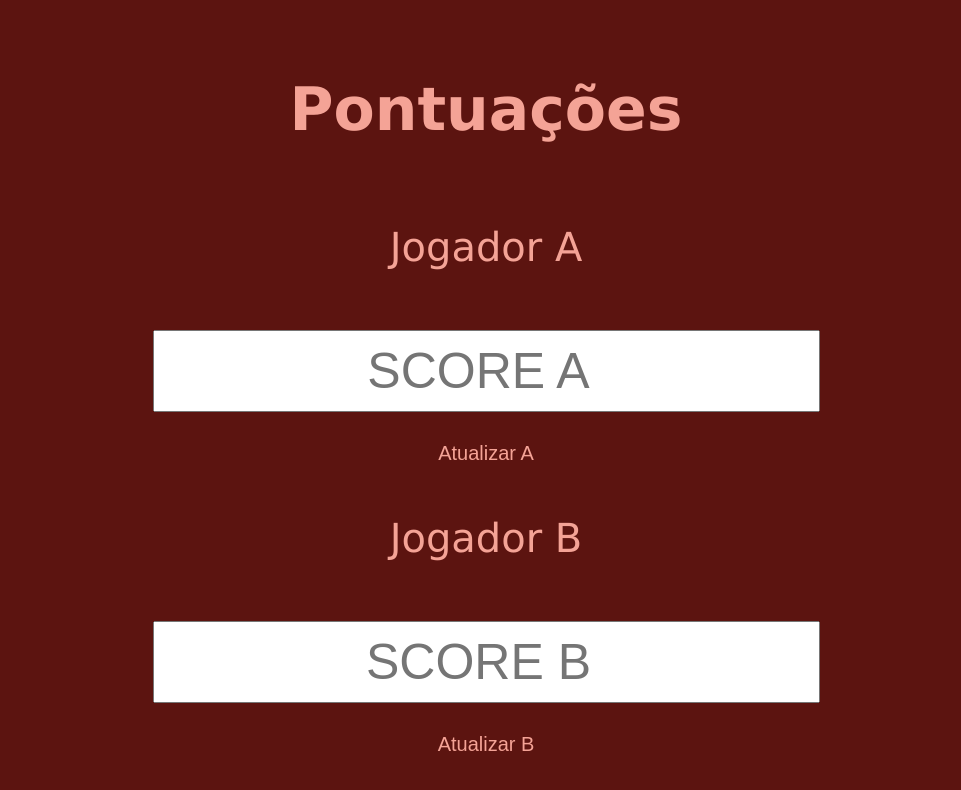
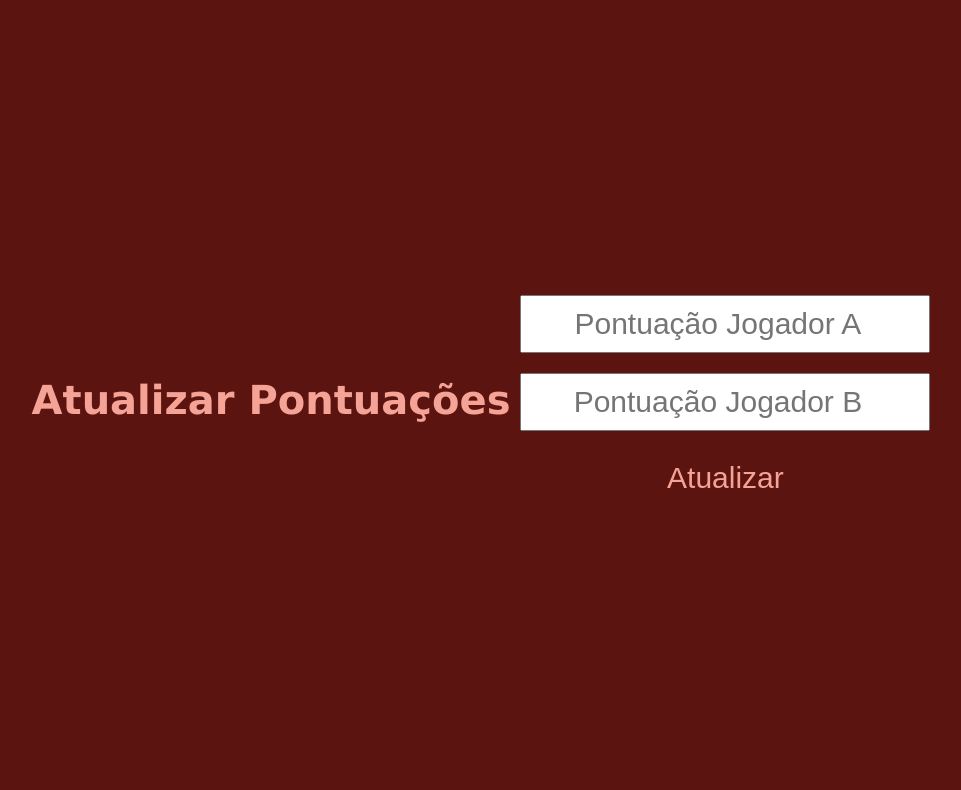
Before and after one commit to Ressuss/yespass, a website: page admin.html in a window 1280 px wide. Shown: the whole page, without its empty margins (154-1115 px from the left). Drawn offline with Linux system fonts and the light colour scheme.

Commit message:
Update admin.html

```diff
--- a/admin.html
+++ b/admin.html
@@ -1,3 +1,4 @@
+<!-- admin.html -->
 <!DOCTYPE html>
 <html lang="pt">
 <head>
@@ -11,52 +12,58 @@
             font-family: Verdana, sans-serif;
             text-align: center;
             display: flex;
-font-size: 40px;
-            flex-direction: column;
             justify-content: center;
             align-items: center;
             height: 100vh;
             margin: 0;
         }
         h1 {
-            font-size: 60px;
+            font-size: 40px;
+        }
+        .container {
+            display: flex;
+            flex-direction: column;
+            align-items: center;
         }
         input {
-            font-size: 50px;
+            font-size: 30px;
             padding: 10px;
-            margin: 20px;
+            margin: 10px;
             text-align: center;
         }
         button {
-            font-size: 20px;
+            font-size: 30px;
             padding: 10px 20px;
             cursor: pointer;
             background-color: #5c1410;
             color: #f4a396;
             border: none;
-            border-radius: 0px;
-            margin: 0px;
+            border-radius: 5px;
+            margin: 10px;
         }
     </style>
     <script>
-        async function updateScore(player) {
-            const score = document.getElementById('newScore' + player).value;
+        async function updateScores() {
+            const scoreA = document.getElementById('newScoreA').value || 0;
+            const scoreB = document.getElementById('newScoreB').value || 0;
+
             await fetch('/update', {
                 method: 'POST',
                 headers: { 'Content-Type': 'application/json' },
-                body: JSON.stringify({ player: player, score: score })
+                body: JSON.stringify({ jogadorA: scoreA, jogadorB: scoreB })
             });
-            document.getElementById('newScore' + player).value = '';
+
+            document.getElementById('newScoreA').value = '';
+            document.getElementById('newScoreB').value = '';
         }
     </script>
 </head>
 <body>
-    <h1>Pontuações</h1>
-    <p>Jogador A</p>
-    <input type="number" id="newScoreA" placeholder="SCORE A">
-    <button onclick="updateScore('A')">Atualizar A</button>
-    <p>Jogador B</p>
-    <input type="number" id="newScoreB" placeholder="SCORE B">
-    <button onclick="updateScore('B')">Atualizar B</button>
+    <h1>Atualizar Pontuações</h1>
+    <div class="container">
+        <input type="number" id="newScoreA" placeholder="Pontuação Jogador A">
+        <input type="number" id="newScoreB" placeholder="Pontuação Jogador B">
+        <button onclick="updateScores()">Atualizar</button>
+    </div>
 </body>
 </html>
```
